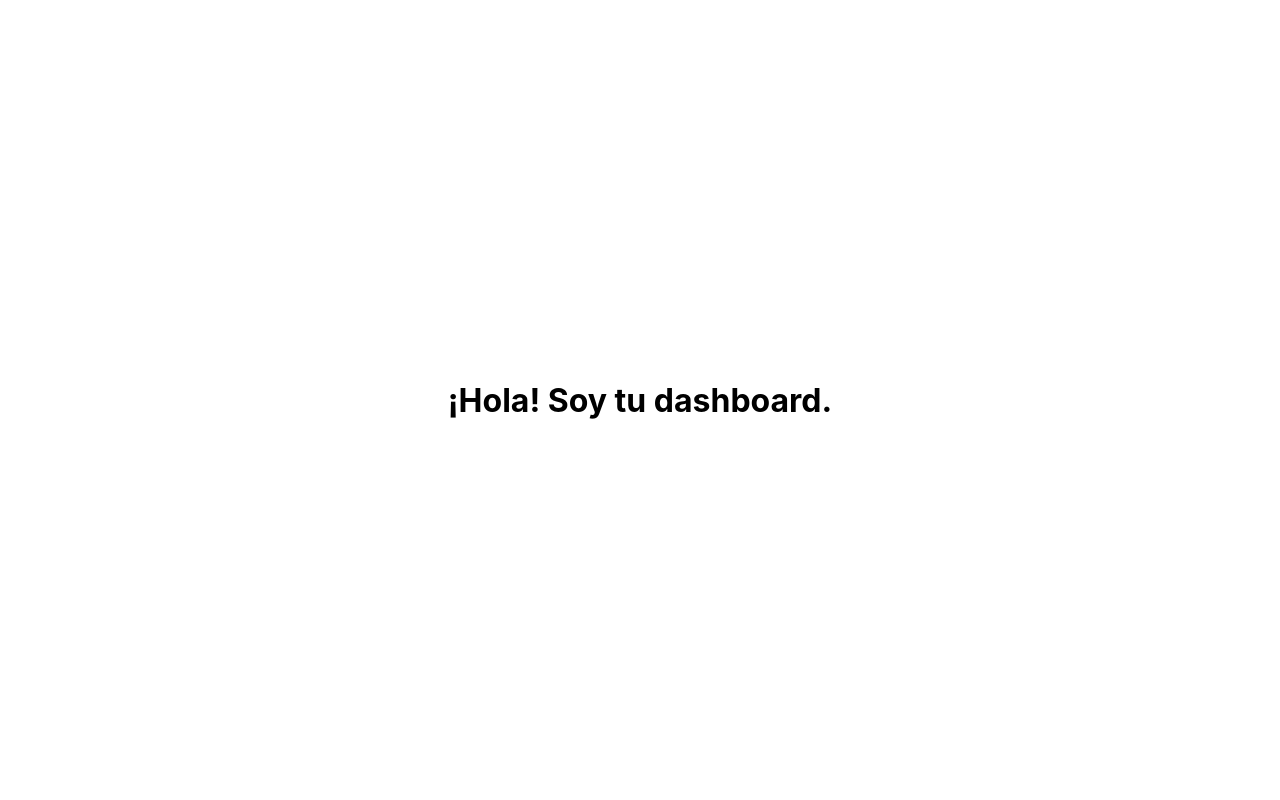
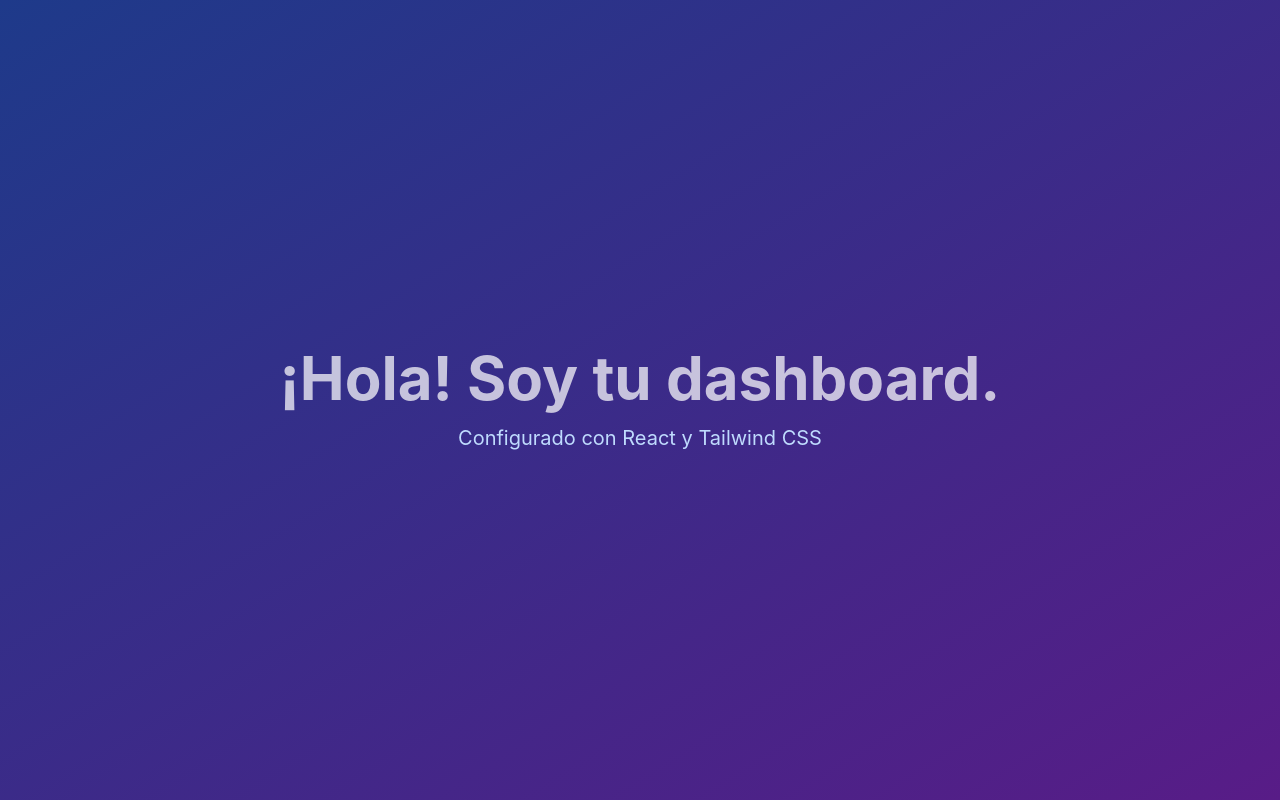
Before and after one commit to druxsas/radashboard, a React (Create React App) app: page / in a window 1280 px wide. Built offline with nearby package versions, Linux system fonts and the light colour scheme.

Commit message:
fix: Configure Tailwind CSS via CDN for simplicity

```diff
--- a/craco.config.js
+++ /dev/null
@@ -1,10 +0,0 @@
-module.exports = {
-  style: {
-    postcss: {
-      plugins: [
-        require('tailwindcss'),
-        require('autoprefixer'),
-      ],
-    },
-  },
-}
--- a/postcss.config.js
+++ /dev/null
@@ -1,6 +0,0 @@
-module.exports = {
-  plugins: {
-    tailwindcss: {},
-    autoprefixer: {},
-  },
-}
--- a/public/index.html
+++ b/public/index.html
@@ -10,11 +10,8 @@
       content="Web site created using create-react-app"
     />
     <link rel="apple-touch-icon" href="%PUBLIC_URL%/logo192.png" />
-    <!--
-      manifest.json provides metadata used when your web app is installed on a
-      user's mobile device or desktop. See https://developers.google.com/web/fundamentals/web-app-manifest/
-    -->
     <link rel="manifest" href="%PUBLIC_URL%/manifest.json" />
+    <script src="https://cdn.tailwindcss.com"></script>
     <!--
       Notice the use of %PUBLIC_URL% in the tags above.
       It will be replaced with the URL of the `public` folder during the build.
--- a/src/App.js
+++ b/src/App.js
@@ -1,11 +1,14 @@
-import './App.css';
-
 function App() {
   return (
-    <div className="min-h-screen bg-gray-900 flex items-center justify-center">
-      <h1 className="text-4xl font-bold text-white">
-        ¡Hola! Soy tu dashboard.
-      </h1>
+    <div className="min-h-screen bg-gradient-to-br from-blue-900 to-purple-900 flex items-center justify-center">
+      <div className="text-center">
+        <h1 className="text-6xl font-bold text-white mb-4 animate-pulse">
+          ¡Hola! Soy tu dashboard.
+        </h1>
+        <p className="text-xl text-blue-200">
+          Configurado con React y Tailwind CSS
+        </p>
+      </div>
     </div>
   );
 }
--- a/src/index.css
+++ b/src/index.css
@@ -1,7 +1,3 @@
-@tailwind base;
-@tailwind components;
-@tailwind utilities;
-
 body {
   margin: 0;
   font-family: -apple-system, BlinkMacSystemFont, 'Segoe UI', 'Roboto', 'Oxygen',
--- a/tailwind.config.js
+++ /dev/null
@@ -1,10 +0,0 @@
-/** @type {import('tailwindcss').Config} */
-module.exports = {
-  content: [
-    "./src/**/*.{js,jsx,ts,tsx}",
-  ],
-  theme: {
-    extend: {},
-  },
-  plugins: [],
-}
```
Also changed, not shown: package.json (+3 -9 lines), 1 other file (tests, documents, lock files or other folders).
